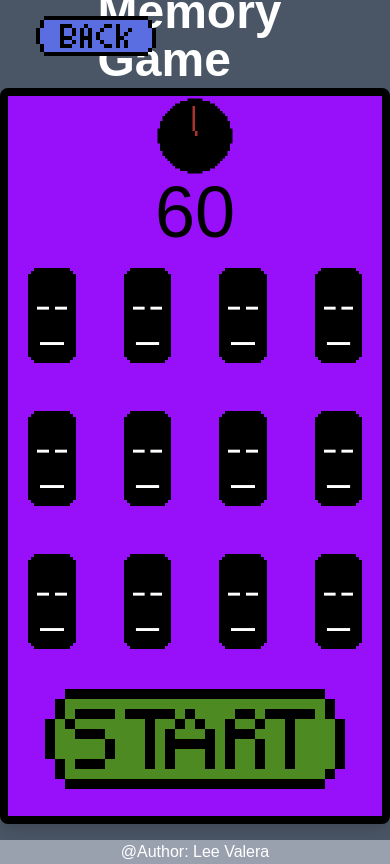
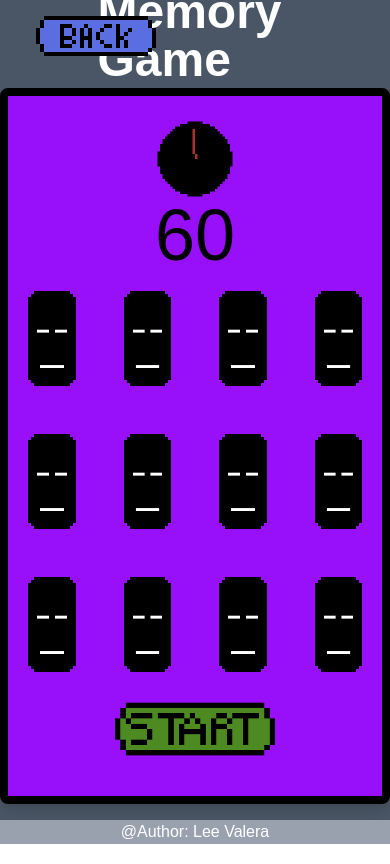
Before and after one commit to Lee-Abraham/cprg-306project, a Next.js app: page /games/memory-match in a window 390 px wide. Built offline with nearby package versions, Linux system fonts and the light colour scheme.

Commit message:
Fixed game screen having gap at bottom

```diff
--- a/app/games/memory-match/page.js
+++ b/app/games/memory-match/page.js
@@ -134,17 +134,13 @@ export default function MemoryGame() {
   }, [selectedCards]);
 
   return (
-    <main className="flex flex-col bg-gray-600 text-black min-h-full overflow-x-hidden justify-center items-center">
+    <main className="flex flex-col bg-gray-600 text-black min-h-screen overflow-y-hidden justify-center items-center">
       {/* Header */}
       <div className="relative flex flex-row items-center justify-between text-white mb-4 h-18 w-full px-4">
         <button className='z-10' onClick={backHome}>
           <img className='w-30 m-5 cursor-pointer' src='/assets/BackButton.gif' alt='Back Button' />
         </button>
         <h1 className="absolute left-1/2 transform -translate-x-1/2 text-5xl font-bold">Memory Game</h1>
-      </div>
-
-      <div className=''>
-
       </div>
 
         {/* Game Board */}
@@ -177,11 +173,11 @@ export default function MemoryGame() {
           <div>
             {!startGame ? (
               <button className='cursor-pointer' onClick={() => startMatch()}>
-                <img src='/assets/StartButton.gif' alt='Start button' />
+                <img className='w-40 lg:w-full' src='/assets/StartButton.gif' alt='Start button' />
               </button>) : (
                 <div>
                   <button className='cursor-pointer' onClick={endGame}>
-                    <img src='/assets/EndButton.gif' alt='End Button' />
+                    <img className='w-40 lg:w-full' src='/assets/EndButton.gif' alt='End Button' />
                   </button>
                 </div>
             )}
```
